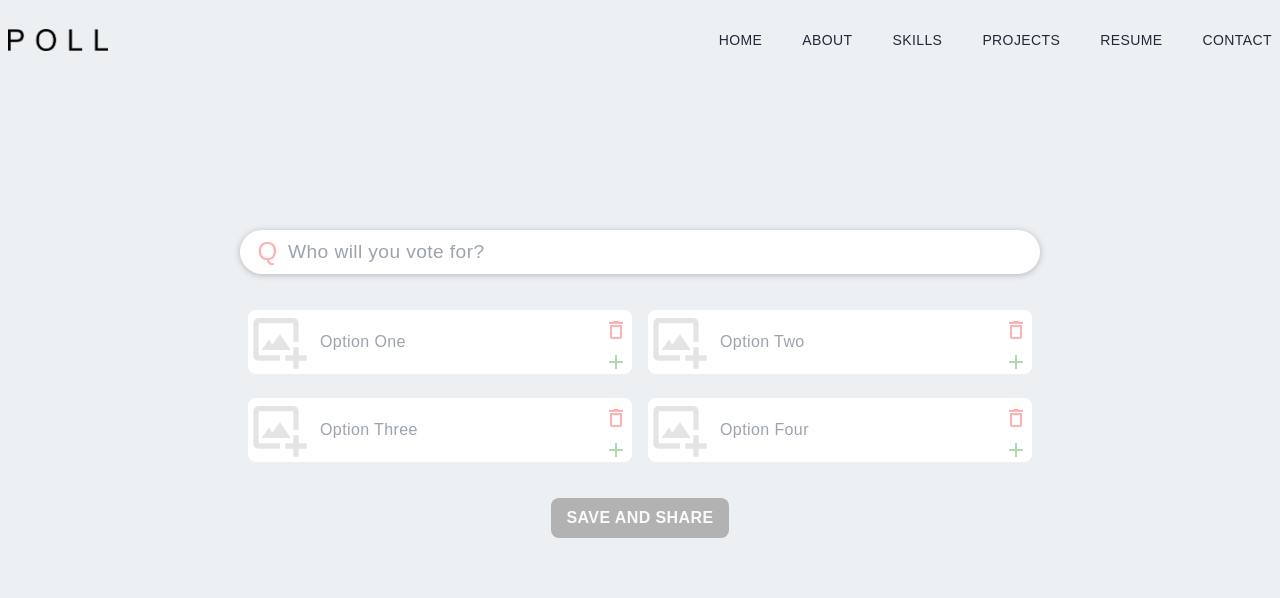
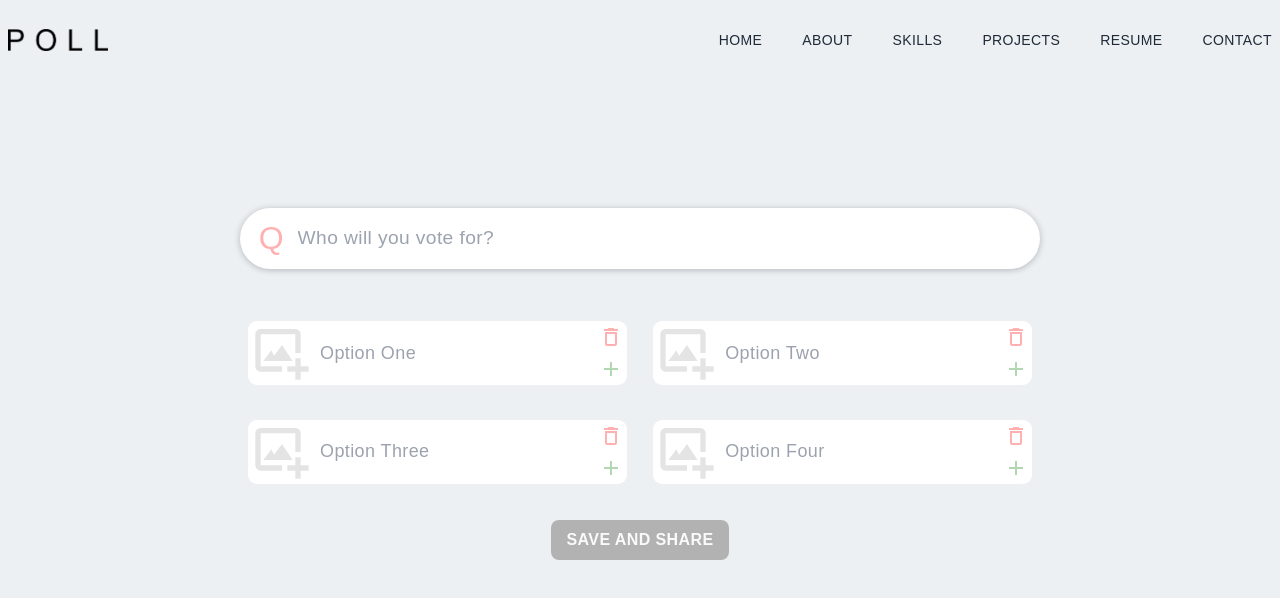
Before and after one commit to ankit-programmer/rt-poll-ui, a Next.js app: page / in a window 1280 px wide. Shown: the top 598 px of the page. Built offline with nearby package versions, Linux system fonts and the light colour scheme.

Commit message:
Improved design

```diff
--- a/components/CreatePoll/CreatePoll.module.css
+++ b/components/CreatePoll/CreatePoll.module.css
@@ -1,21 +1,21 @@
 .QuestionInput {
   width: 100%;
-  padding: 8px;
+  padding: 16px;
   border-radius: 2em;
-  padding-left: 2.5em;
+  padding-left: 3em;
   padding-right: 1.5em;
   box-shadow: 10px;
   font-size: larger;
-  margin-bottom: 16px;
+  margin-bottom: 32px;
   outline: 0;
 }
 .QuestionIcon {
   position: absolute;
-  font-size: 1.6rem;
+  font-size: 2rem;
   color: red;
   opacity: 30%;
-  padding: 0.15rem;
-  padding-left: 1.1rem;
+  padding-left: 0.8rem;
+  margin: 6px;
   cursor: default;
 }
 
@@ -24,15 +24,18 @@
   box-shadow: 0 1px 6px 0 rgba(32, 33, 36, 0.28);
 }
 .PollContainer {
+position: relative;
   width: 100%;
   max-width: 800px;
 }
 .OptionContainer {
   width: 100%;
   display: grid;
+  grid-gap: 0.65rem;
+  /* padding-inline: 1rem; */
   justify-items: center;
   /* grid-template-columns: repeat(auto-fill,50%); */
-  grid-template-columns: repeat(auto-fit, minmax(400px, 1fr));
+  grid-template-columns: repeat(auto-fit, minmax(350px, 1fr));
 }
 .Option {
   position: relative;
@@ -47,7 +50,7 @@
   left: 0;
   margin: 0;
   bottom: 0;
-  margin-left: 0.5rem;
+  margin-left: 0.6rem;
   opacity: 10%;
   color: black;
   cursor: pointer;
@@ -55,10 +58,12 @@
 .OptionInput {
   width: auto;
   outline: 0;
+  font-size: large;
   margin: 16px 8px 0px 8px;
   padding: 8px;
   border-radius: 0.5em;
   padding-left: 4.5rem;
+  padding-right: 2rem;
   box-shadow: 10px;
 }
 
@@ -66,6 +71,7 @@
   position: absolute;
   display: grid;
   right: 0;
+  bottom: 0%;
   margin-top: 20px;
   margin-right: 8px;
   justify-items: center;
```
